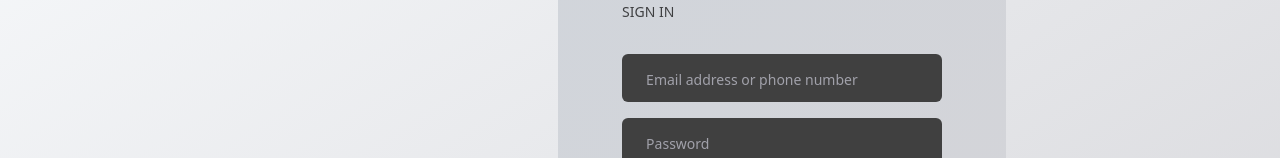
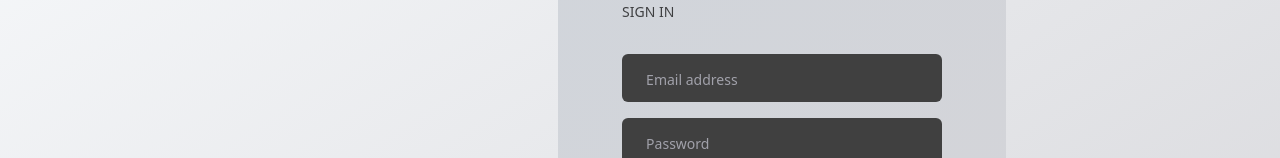
Before and after one commit to EnigmaticV/aquarius, a Next.js app: page /auth in a window 1280 px wide. Shown: the part 208-366 px from the top of the page. Built offline with nearby package versions, Linux system fonts and the light colour scheme; no server answers.

Commit message:
Update aquarius email field auth.tsx

```diff
--- a/pages/auth.tsx
+++ b/pages/auth.tsx
@@ -92,7 +92,7 @@ const Auth = () => {
               <Input
                 id="email"
                 type="email"
-                label="Email address or phone number"
+                label="Email address"
                 value={email}
                 onChange={(e: any) => setEmail(e.target.value)}
               />
```
